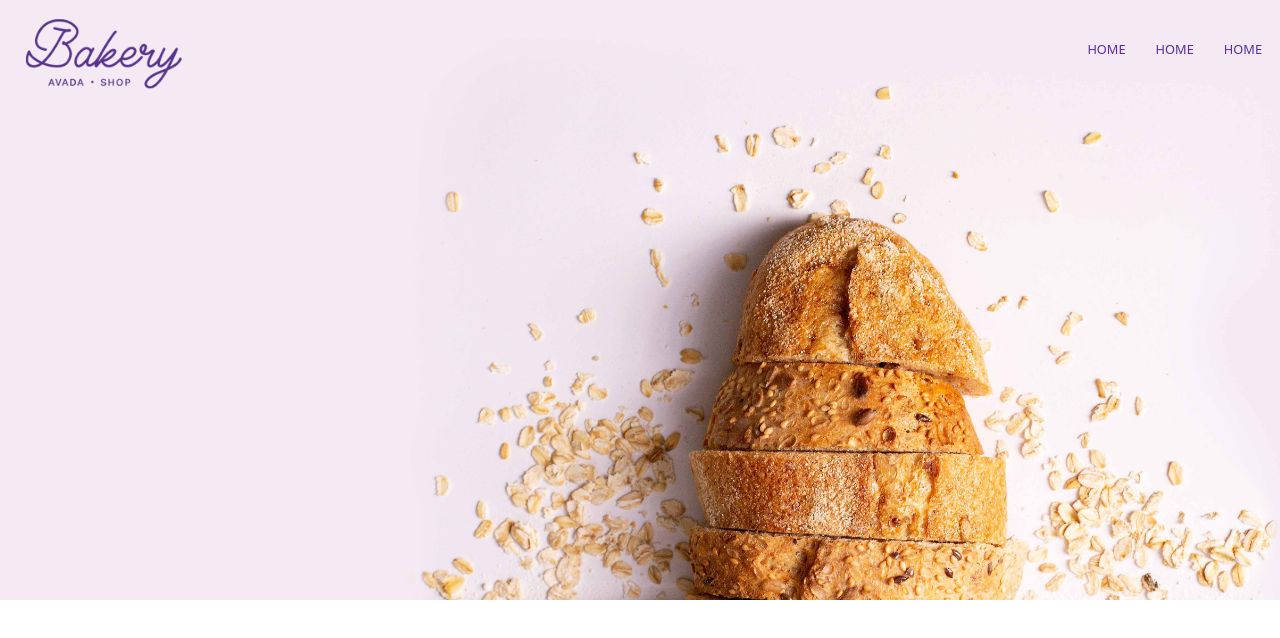
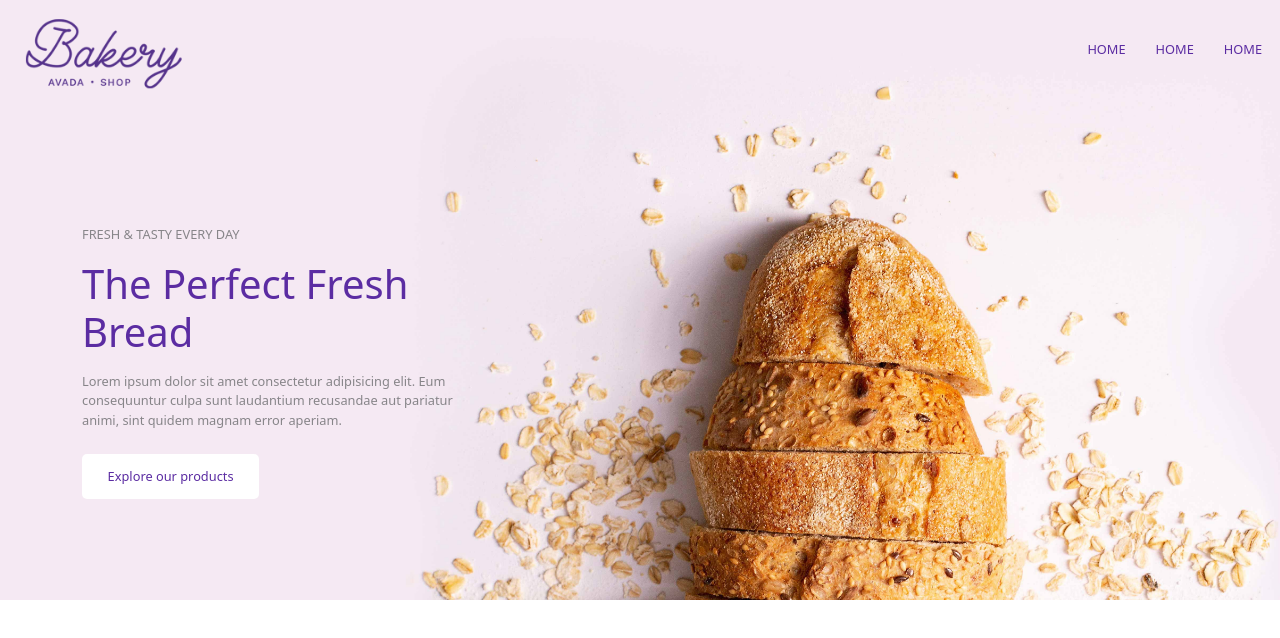
Before and after one commit to antonio-f-bove/proj-html-vuejs, a Vue app: page / in a window 1280 px wide. Shown: the top 638 px of the page. Built offline with nearby package versions, Linux system fonts and the light colour scheme.

Commit message:
TheHeader: - added .cta layout + style New component: AppButton

```diff
--- /dev/null
+++ b/src/components/AppButton.vue
@@ -0,0 +1,33 @@
+<template>
+  <div class="button" :class="theme">
+    <slot></slot>
+  </div>
+</template>
+
+<script>
+export default {
+  props: {
+    theme: String,
+  }
+}
+</script>
+
+<style lang="scss" scoped>
+@import '../style/variables.scss';
+
+.button {
+  display: inline-block;
+  font-size: .8rem;
+  padding: 1em 2em;
+  border-radius: 5px;
+
+  &.light {
+    background-color: #fff;
+    color: $primary;
+  }
+  &.dark {
+    background-color: $primary;
+    color: #fff;
+  }
+}
+</style>
--- a/src/components/TheHeader.vue
+++ b/src/components/TheHeader.vue
@@ -15,63 +15,32 @@
       </div>
     </header>
     <div class="jumbo">
-
+      <div class="container">
+        <div class="cta col-4">
+          <div class="small-text mb-3">
+            FRESH & TASTY EVERY DAY
+          </div>
+          <h1 class="mb-3">The Perfect Fresh Bread</h1>
+          <p class="small-text mb-4">
+            Lorem ipsum dolor sit amet consectetur adipisicing elit. Eum consequuntur culpa sunt laudantium recusandae aut pariatur animi, sint quidem magnam error aperiam.
+          </p>
+          <app-button :theme="'light'">Explore our products</app-button>
+        </div>
+      </div>
     </div>
   </div>
 </template>
 
 <script>
+import AppButton from './AppButton.vue'
+
 export default {
+  components: { AppButton },
 
 }
 </script>
 
 <style lang="scss" scoped>
-@import '../style/variables.scss';
+@import '../style/the-header-style.scss';
 
-.head {
-  background: url('/images/hero-header-bakery.jpg') 50% 50%;
-  background-size: cover;
-  height: 600px; // da sistemare
-
-  header {
-    height: 100px;
-    padding: 10px 20px;
-
-    .row {
-      height: 100%;
-
-      .logo-container {
-        height: 100%;
-        img {
-          height: 100%;
-        };
-      }
-
-      nav {
-        height: 100%;
-        padding: 20px 10px;
-
-        ul {
-          height: 100%;
-          list-style: none;
-          color: $primary;
-          display: flex;
-          justify-content: flex-end;
-          align-items: center;
-          li {
-            font-size: .8rem;
-            margin-left: 30px;
-            cursor: pointer;
-            padding: 6px 0;
-            &:hover {
-              border-bottom: 2px solid $primary;
-            }
-          }
-        }
-      }
-    }
-
-  }
-}
 </style>
--- /dev/null
+++ b/src/style/the-header-style.scss
@@ -0,0 +1,60 @@
+@import '../style/variables.scss';
+
+.head {
+  background: url('/images/hero-header-bakery.jpg') 50% 50%;
+  background-size: cover;
+  height: 600px; // da sistemare
+
+  header {
+    height: 100px;
+    padding: 10px 20px;
+
+    .row {
+      height: 100%;
+
+      .logo-container {
+        height: 100%;
+        img {
+          height: 100%;
+        };
+      }
+
+      nav {
+        height: 100%;
+        padding: 20px 10px;
+
+        ul {
+          height: 100%;
+          list-style: none;
+          color: $primary;
+          display: flex;
+          justify-content: flex-end;
+          align-items: center;
+          li {
+            font-size: .8rem;
+            margin-left: 30px;
+            cursor: pointer;
+            padding: 6px 0;
+            &:hover {
+              border-bottom: 2px solid $primary;
+            }
+          }
+        }
+      }
+    }
+
+  }
+
+  .cta {
+    padding: 125px 0;
+
+    .small-text {
+      font-size: .8rem;
+      color: $text-grey;
+    }
+
+    h1 {
+      color: $primary;
+    }
+  }
+}
--- a/src/style/variables.scss
+++ b/src/style/variables.scss
@@ -1,3 +1,5 @@
+$small-text: .8rem;
+
 $primary: #5b2ca2;
 
 // da verificare
```
Also changed, not shown: public/images/avada-bakery-logo-retina.png (deleted).
